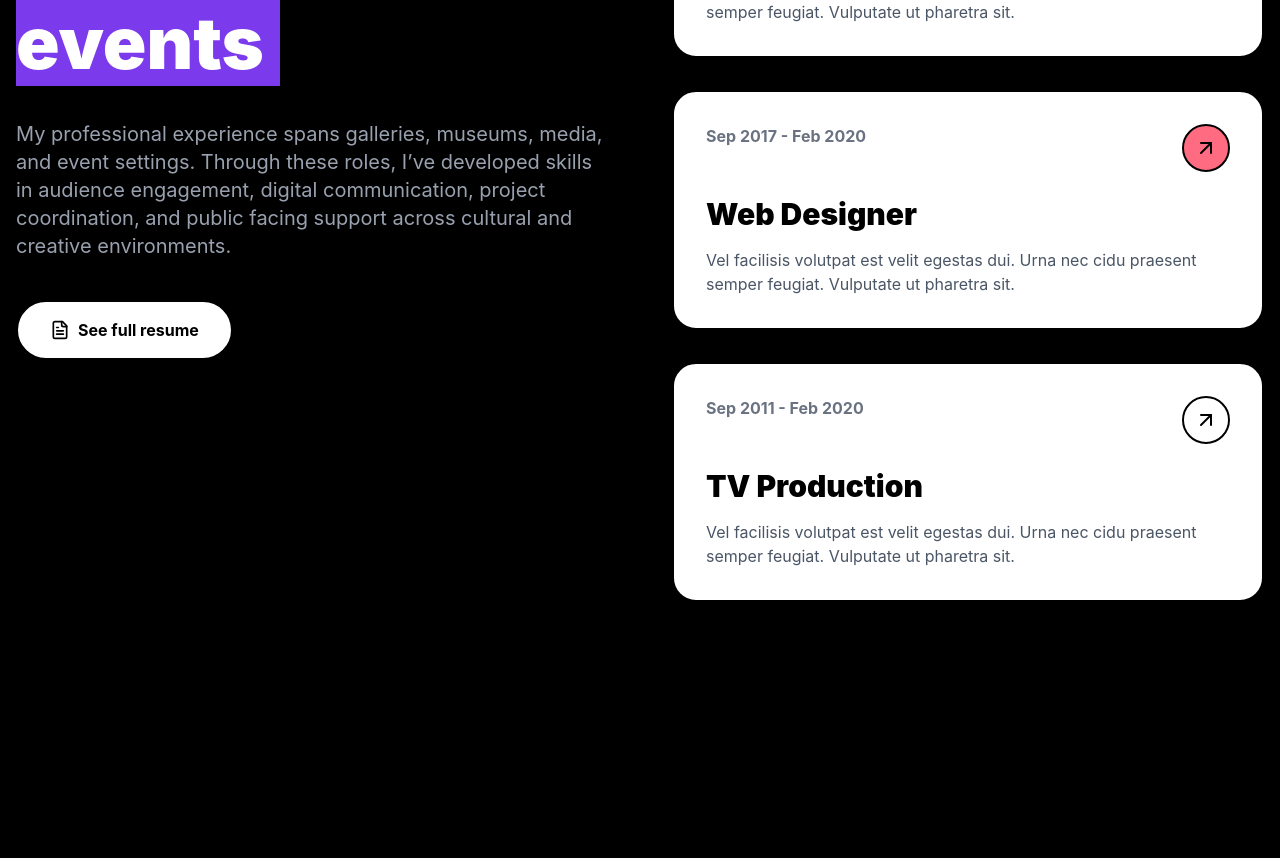
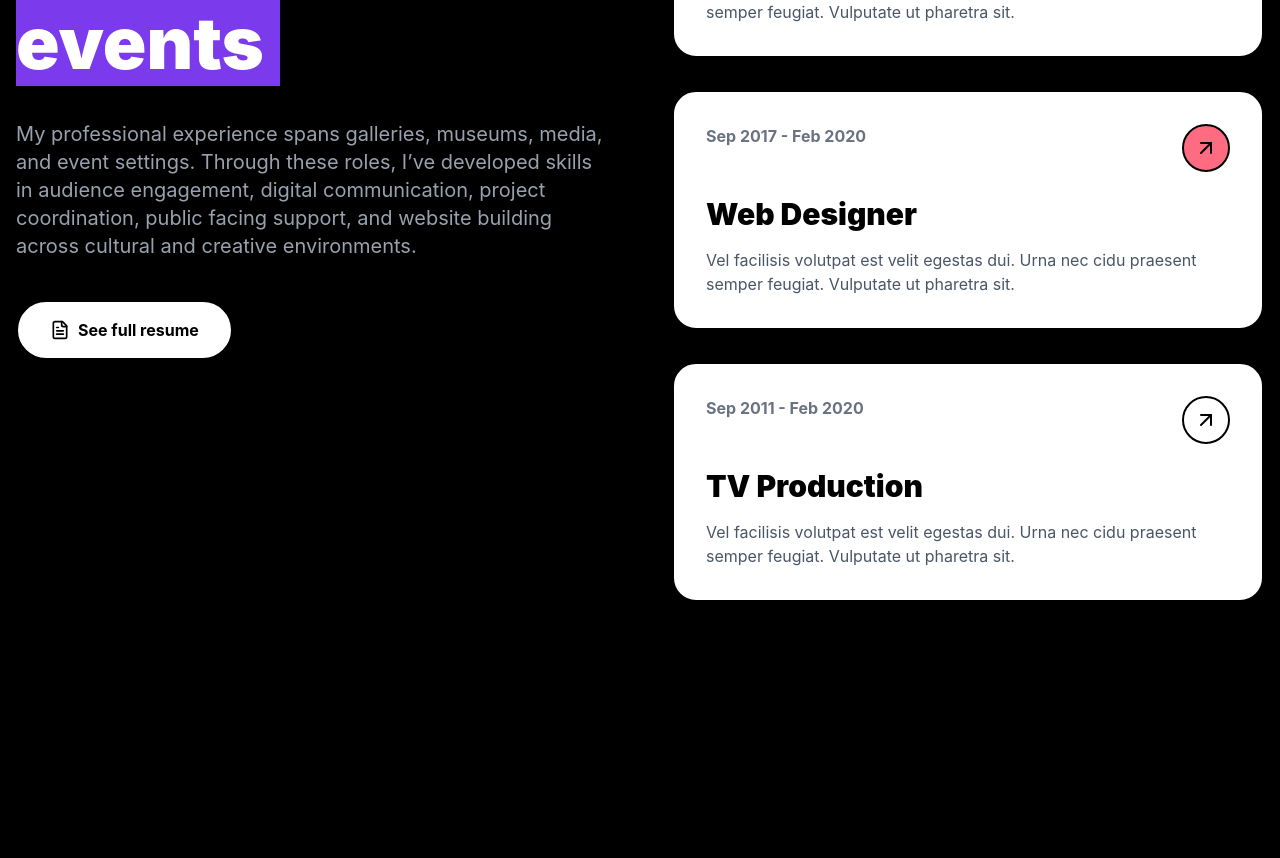
Before and after one commit to bbx99/my-portfolio, a React (Vite) app: page / in a window 1280 px wide. Shown: the part 3956-4814 px from the top of the page. Built offline with nearby package versions, Linux system fonts and the light colour scheme.

Commit message:
feat: Add website building to experience

```diff
--- a/src/App.tsx
+++ b/src/App.tsx
@@ -312,7 +312,7 @@ const Experience = () => {
             <span className="bg-brand-purple text-white px-4 brutal-border">arts, media & events</span>
           </h2>
           <p className="text-xl text-gray-400 mb-10">
-            My professional experience spans galleries, museums, media, and event settings. Through these roles, I’ve developed skills in audience engagement, digital communication, project coordination, and public facing support across cultural and creative environments.
+            My professional experience spans galleries, museums, media, and event settings. Through these roles, I’ve developed skills in audience engagement, digital communication, project coordination, public facing support, and website building across cultural and creative environments.
           </p>
           <button className="brutal-btn-white flex items-center gap-2"> <FileText size={20} /> See full resume</button>
         </div>
```
